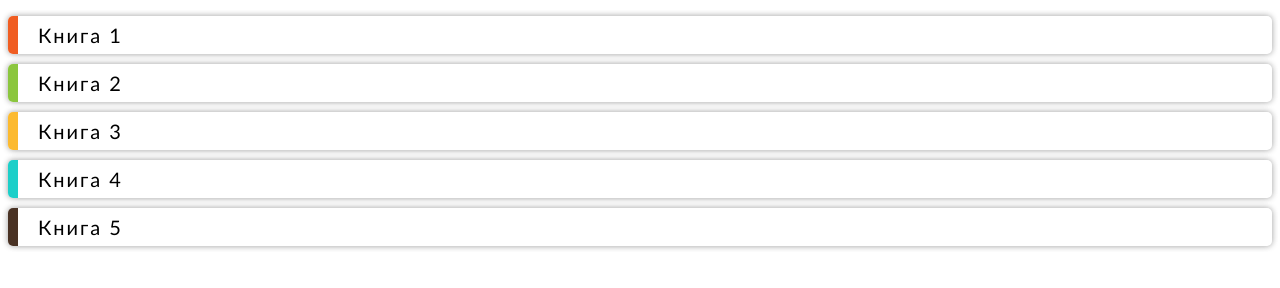
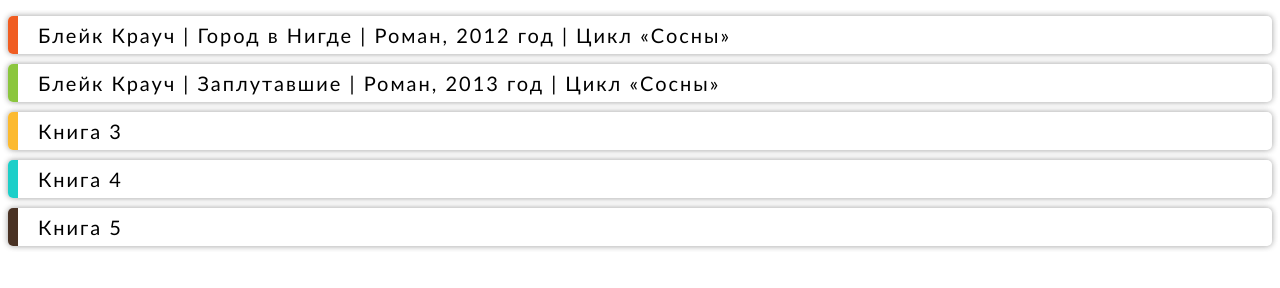
Before and after one commit to Kirill-Kirichenko/myPython, a plain HTML site: page list-of-books-read.html in a window 1280 px wide. Drawn offline with Linux system fonts and the light colour scheme.

Commit message:
Update list-of-books-read.html

```diff
--- a/list-of-books-read.html
+++ b/list-of-books-read.html
@@ -42,8 +42,8 @@
  </head>
  <body>
     <ul class="border">
-        <li>Книга 1</li>
-        <li>Книга 2</li>
+        <li>Блейк Крауч | Город в Нигде | Роман, 2012 год | Цикл «Сосны»</li>
+        <li>Блейк Крауч | Заплутавшие | Роман, 2013 год | Цикл «Сосны»</li>
         <li>Книга 3</li>
         <li>Книга 4</li>
         <li>Книга 5</li>
```
